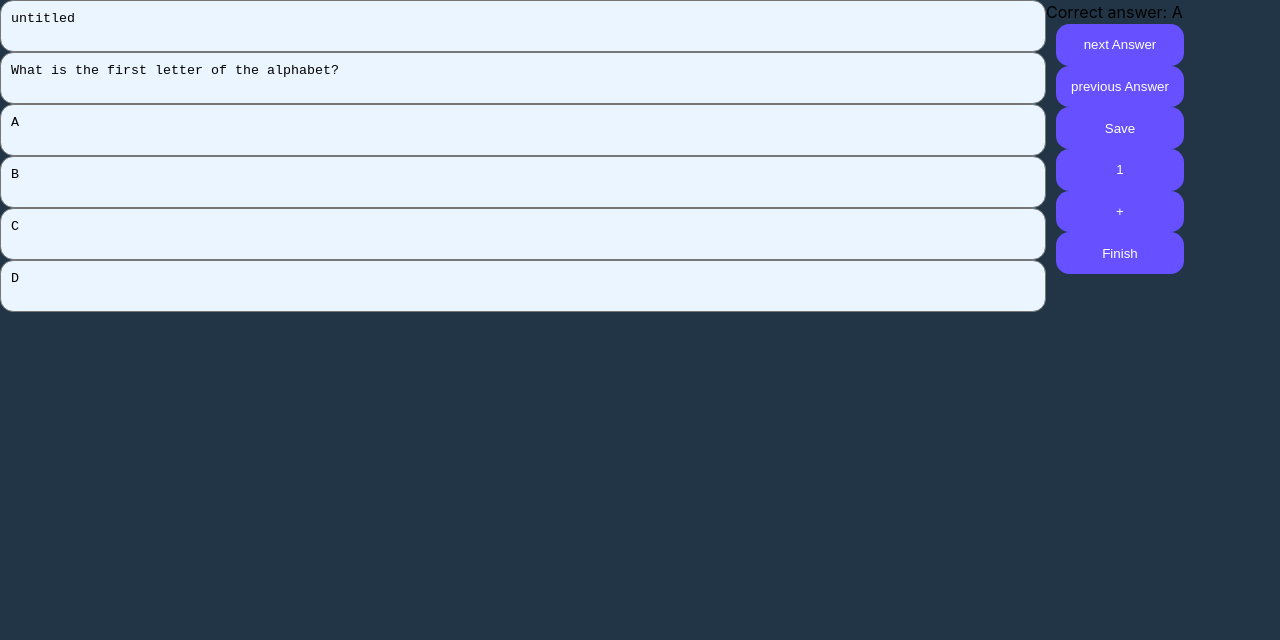
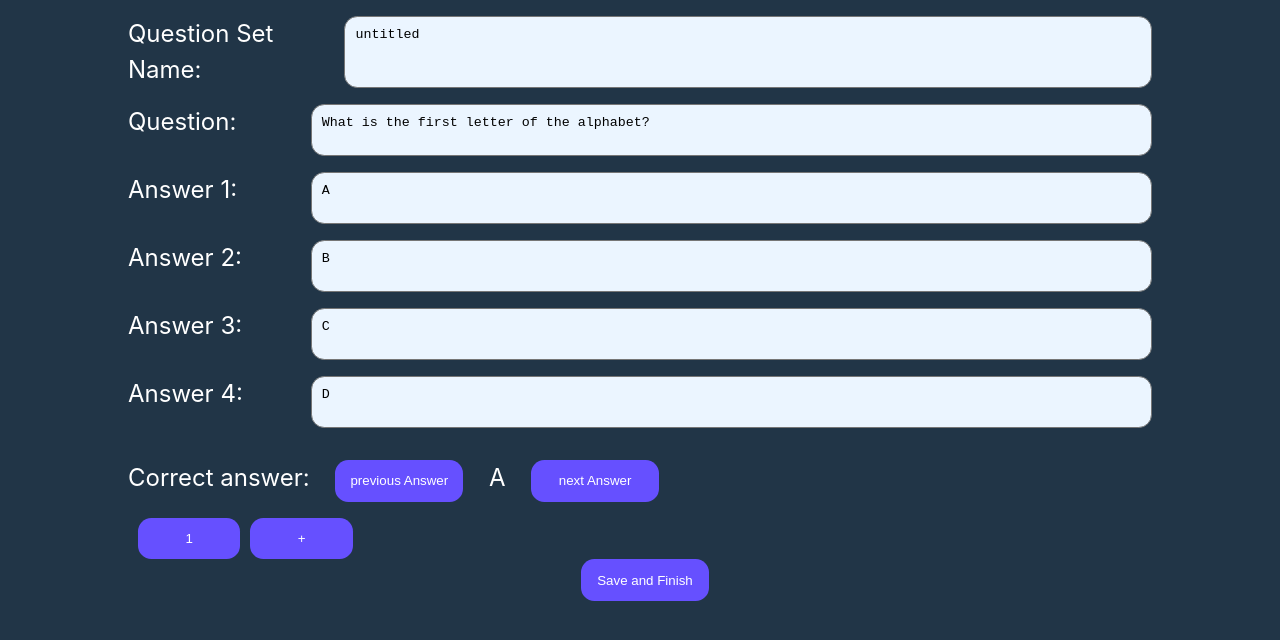
Before and after one commit to dtan22/cahut, a React (Vite) app in the folder client/: page /questionset/create/1 in a window 1280 px wide. Shown: the top 640 px of the page. Built offline with nearby package versions, Linux system fonts and the light colour scheme; no server answers; sample sign-in values are in the browser's storage.

Commit message:
styling createquestionset

```diff
--- a/client/src/pages/CreateQuestionSet/index.jsx
+++ b/client/src/pages/CreateQuestionSet/index.jsx
@@ -64,8 +64,12 @@ export default function CreateQuestionSet() {
         getQuestionSet();
     }, []);
 
-    function saveCurQuestion() {
-        setQuestionSet(questionSet.map((value, index) => {
+
+    console.log(questionSet)
+
+    function changeQuestion(index) {
+        console.log(index)
+        setQuestionSet(questionSet => questionSet.map((value, index) => {
             if (index === currentQuestion) {
                 return {
                     question: question,
@@ -78,9 +82,6 @@ export default function CreateQuestionSet() {
             }
             return value;
         }));
-    }
-
-    function changeQuestion(index) {
         setCurrentQuestion(index);
         setQuestion(questionSet[index].question);
         setAnswer1(questionSet[index].answer1);
@@ -135,44 +136,74 @@ export default function CreateQuestionSet() {
     }
 
     return (
-        <div>
+        <div className='cqs'>
+            <div className='qs-attribute'>
+                Question Set Name:
                 <textarea
                     value={questionSetName}
                     onChange={e => setQuestionSetName(e.target.value)}
                 />
+            </div>
+            <div className='qs-attribute'>
+                Question:
                 <textarea
                     value={question}
                     onChange={e => setQuestion(e.target.value)}
                 />
+            </div>
+            <div className='qs-attribute'>
+                Answer 1:
                 <textarea
                     value={answer1}
                     onChange={e => setAnswer1(e.target.value)}
                 />
+            </div>
+            <div className='qs-attribute'>
+                Answer 2:
                 <textarea
                     value={answer2}
                     onChange={e => setAnswer2(e.target.value)}
                 />
+            </div>
+            <div className='qs-attribute'>
+                Answer 3:
                 <textarea
                     value={answer3}
                     onChange={e => setAnswer3(e.target.value)}
                 />
+            </div>
+
+            <div className='qs-attribute'>
+                Answer 4:
                 <textarea
                     value={answer4}
                     onChange={e => setAnswer4(e.target.value)}
                 />
-            <div>
-                Correct answer: {correctAnswer == 0 ? answer1 : correctAnswer == 1 ? answer2 : correctAnswer == 2 ? answer3 : answer4}
             </div>
-            <button onClick={incrementAnswer}>next Answer</button>
-            <button onClick={decrementAnswer}>previous Answer</button>
-            <button onClick={saveCurQuestion}>Save</button>
+
+            <div className='qs-attribute'>
+                <div className='correct-answer'>
+                    Correct answer:
+                    <button className='answer-button' onClick={decrementAnswer}>previous Answer</button>
+                    <div style={{
+                        textAlign: 'center',
+                        marginLeft: '2vw',
+                    }}>
+                        {correctAnswer == 0 ? answer1 : correctAnswer == 1 ? answer2 : correctAnswer == 2 ? answer3 : answer4}
+                    </div>
+                    <button className='answer-button' onClick={incrementAnswer}>next Answer</button>
+                </div>
+            </div>
+            <div className='question-select'>
                 {questionSet.map((question, index) =>
                     <button key={index} onClick={() => changeQuestion(index)}>
                         {index + 1}
                     </button>
                 )}
                 <button onClick={addNewQuestion}>+</button>
-            <button onClick={finish}>Finish</button>
+            </div>
+
+            <button onClick={finish}>Save and Finish</button>
         </div>
     )
 }
--- a/client/src/pages/CreateQuestionSet/styles.css
+++ b/client/src/pages/CreateQuestionSet/styles.css
@@ -1,4 +1,37 @@
-body {
-    display: inline;
+.cqs {
+    display: flex;
+    flex-direction: column;
+    align-items: center;
+    justify-content: center;
     margin: 0;
+    color: white;
 }
+
+.qs-attribute {
+    margin-top: 2vh;
+    width: 80%;
+    font-size: 3vh;
+    display: flex;
+    flex-direction: row;
+    justify-content: space-between;
+}
+
+.correct-answer {
+    margin-top: 2vh;
+    display: flex;
+    flex-direction: row;
+    width: 100%;
+}
+
+.answer-button {
+    width: 10vw;
+    margin-left: 2vw;
+}
+
+.question-select {
+    width: 80%;
+    margin-top: 2vh;
+    font-size: 3vh;
+    display: flex;
+    flex-direction: row;
+}
```
Lines whose indentation alone changed are shown as unchanged.
